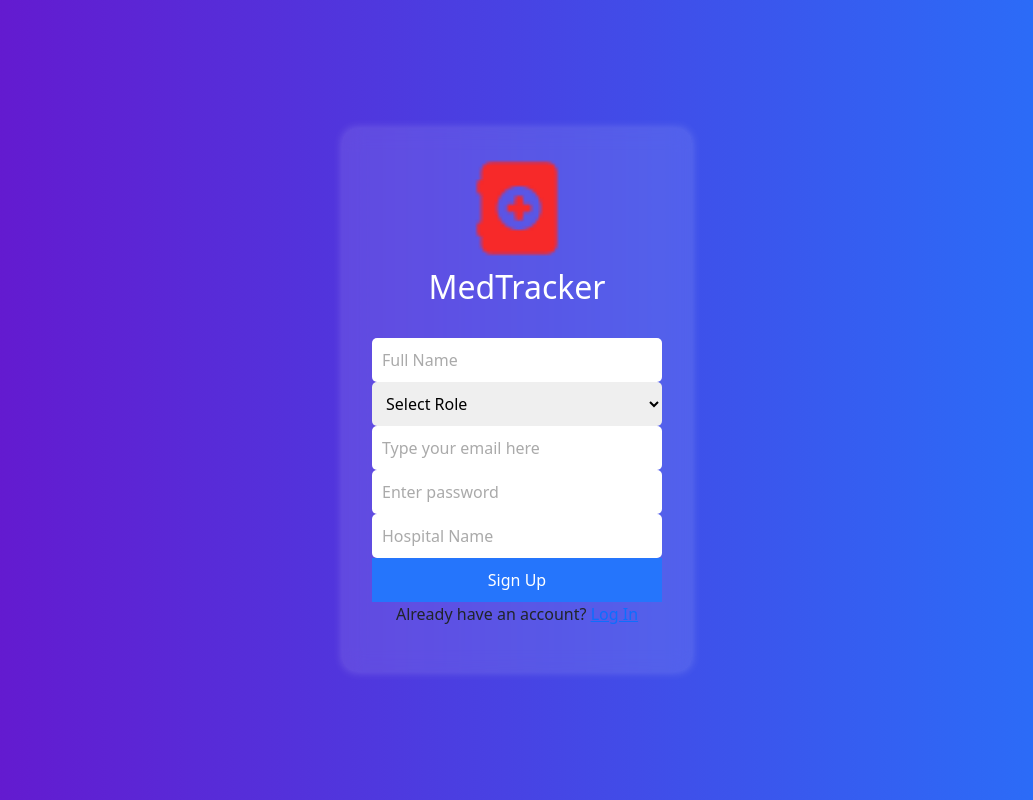
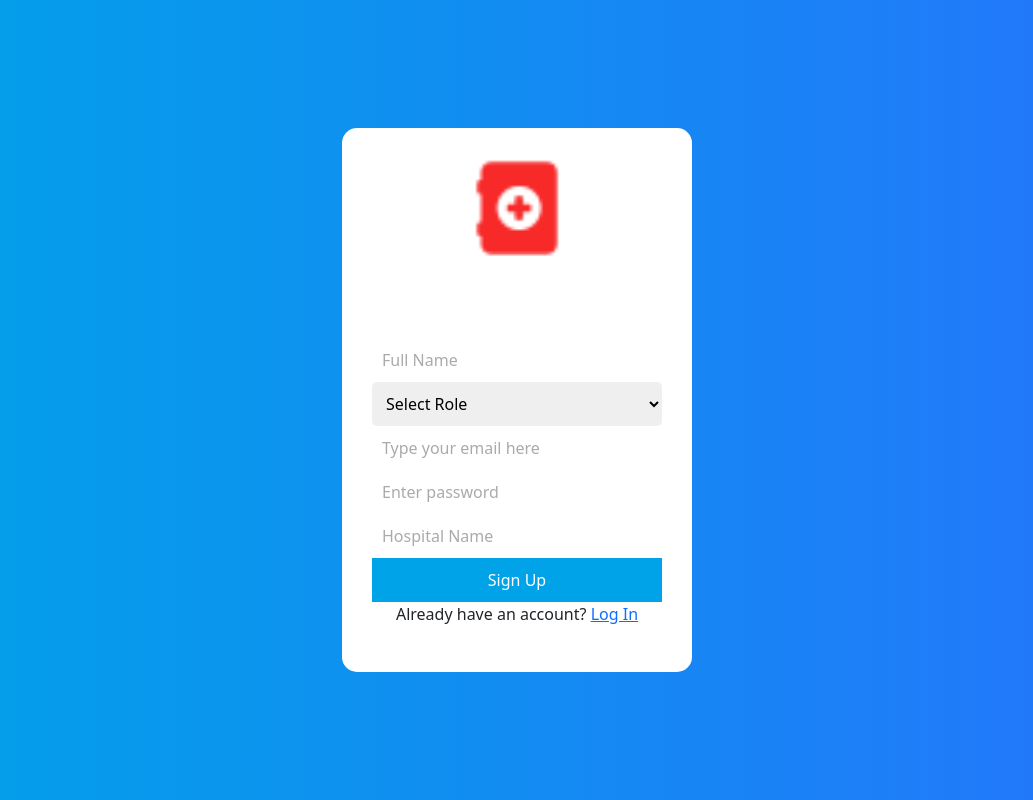
Before and after one commit to saumy-sh/MedTracker, a Flask app: page /signup in a window 1280 px wide. Shown: the whole page, without its empty margins (123-1156 px from the left). Run offline with Flask 3, Linux system fonts and the light colour scheme.

Commit message:
changed colors

```diff
--- a/app/static/css/signup.css
+++ b/app/static/css/signup.css
@@ -7,7 +7,7 @@
     justify-content: center;
     align-items: center;
     height: 100vh;
-    background: linear-gradient(to right, #6a11cb, #2575fc);
+    background: linear-gradient(to right,#00A2E8, #2575fc);
     color: #fff;
 }
 
@@ -22,13 +22,13 @@
 
 /* Signup Page Container */
 .signup-page {
-    background: rgba(255, 255, 255, 0.1);
+    background: white;
     padding: 30px;
     border-radius: 15px;
     backdrop-filter: blur(10px);
     text-align: center;
     width: 350px;
-    box-shadow: 0px 0px 10px rgba(255, 255, 255, 0.2);
+
 }
 
 /* Logo and Title */
@@ -63,7 +63,7 @@
 button {
     width: 100%;
     padding: 10px;
-    background: #2575fc;
+    background: #00A2E8;
     border: none;
     border-radius: 5px;
     color: white;
@@ -73,7 +73,7 @@
 }
 
 button:hover {
-    background: #6a11cb;
+    background: #2575fc;
 }
 
 /* Flash Messages */
```
